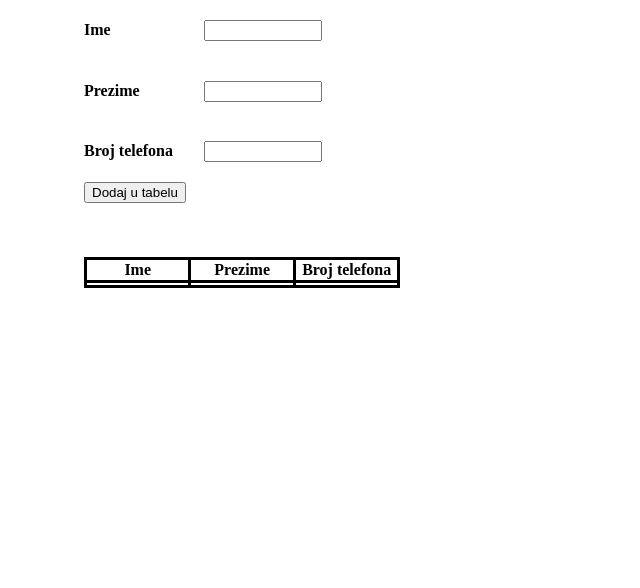
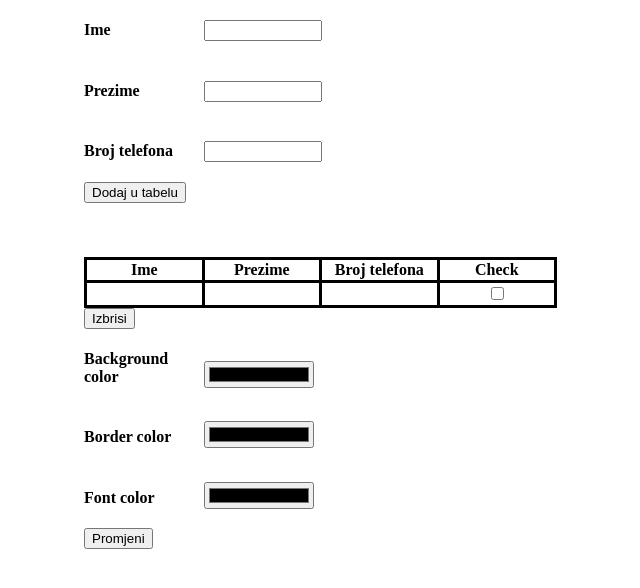
Before and after one commit to puraxa/telefonski-imenik, a plain HTML site: page index.html in a window 1280 px wide. Both pictures are taken after a click on the button "Dodaj u tabelu". Shown: the whole page, without its empty margins (306-946 px from the left). Drawn offline with Linux system fonts and the light colour scheme.

Commit message:
finished

```diff
--- a/add-to-table.js
+++ b/add-to-table.js
@@ -1,8 +1,104 @@
+let users = [];
+let noUsers = 0;
+let globalColor = 'black';
+let globalBackround = 'white';
+let globalBorder = 'black';
+function sorting(column){
+  clearSpan();
+  document.getElementsByTagName('span').innerHTML = "";
+  document.getElementById('tbody').innerHTML = "";
+  users = users.sort(function(a,b) {
+    let aName = a[column];
+    let bName = b[column];
+    if (!isSorted(column)) {
+      document.getElementById(column).innerHTML = '&#x2193;';
+      if (aName < bName) return -1;
+      if (aName > bName) return 1;
+      return 0;
+    } else {
+      document.getElementById(column).innerHTML = '&#x2191;';
+      if (aName > bName) return -1;
+      if (aName < bName) return 1;
+      return 0;
+    }
+  });
+  displayTable();
+}
+function displayTable(){
+  document.getElementById('tbody').innerHTML = "";
+  for(let i = 0; i < users.length; i++){
+    document.getElementById('tbody').innerHTML += `<tr><td class="thtd">${users[i].tname}</td><td class="thtd">${users[i].tsurname}</td><td class="thtd">${users[i].tphone}</td><td class="thtd"><input type="checkbox" name="delete" value="${users[i].no}"></td></tr>`
+  }
+  let clas = document.getElementsByClassName('thtd');
+  console.log(clas);
+  for(let i = 0; i < clas.length; i++){
+    clas[i].style.backgroundColor = ''+globalBackround+'';
+    clas[i].style.borderColor = `${globalBorder}`;
+    clas[i].style.color = `${globalColor}`;
+  }
+}
 function addToTable(){
   let name = document.getElementById('name').value;
   let surname = document.getElementById('surname').value;
   let telephone = document.getElementById('telephone').value;
+  clearInput();
   document.getElementById('table').style = 'display: initial';
-  document.getElementById('tbody').innerHTML += `<tr><td>${name}</td><td>${surname}</td><td>${telephone}</td></tr>`;
-  console.log(name + ' ' + surname + ' ' + telephone);
+  users.push({tname: `${name}`,tsurname: `${surname}`,tphone: `${telephone}`,no: `${noUsers}`});
+  displayTable();
+  noUsers++;
+  console.log(users);
 }
+
+function isSorted(col){
+  for(let i = 0 ; i < users.length - 1; i++){
+    if(users[i][col]>users[i+1][col]) return false;
+  }
+  return true;
+}
+
+function clearSpan(){
+  let spans = document.getElementsByTagName('span');
+  for(let i = 0; i < spans.length; i++){
+    spans[i].innerHTML = "";
+  }
+}
+
+function clearInput(){
+  let input = document.getElementsByTagName('input');
+  for(let i = 0; i < input.length; i++){
+    input[i].value = "";
+  }
+}
+
+function changeapperance(){
+  let bgColor = document.getElementById('bg-color').value;
+  let bcColor = document.getElementById('bc-color').value;
+  let fcColor = document.getElementById('fc-color').value;
+  globalBackround = bgColor;
+  globalBorder = bcColor;
+  globalColor = fcColor;
+
+  let clas = document.getElementsByClassName('thtd');
+  for(let i = 0; i < clas.length; i++){
+    clas[i].style.backgroundColor = `${bgColor}`;
+    clas[i].style.borderColor = `${bcColor}`;
+    clas[i].style.color = `${fcColor}`;
+  }
+}
+
+function deleteUser(id) {
+  let check = document.getElementsByName('delete');
+  console.log(check);
+  for(let i = 0; i < check.length;i++){
+    if(check[i].checked){
+      for(let k = 0; k < users.length;k++){
+        if(check[i].value == users[k].no){
+          users.splice(k,1);
+          break;
+        }
+      }
+    }
+  }
+  displayTable();
+  console.log(users);
+}
--- a/index.html
+++ b/index.html
@@ -17,13 +17,19 @@
     <table id="table" style="display:none;">
       <thead>
         <tr>
-          <th>Ime</th>
-          <th>Prezime</th>
-          <th>Broj telefona</th>
+          <th onclick="sorting('tname')" class="thtd">Ime <span id="tname"></span></th>
+          <th onclick="sorting('tsurname')" class="thtd">Prezime <span id="tsurname"></span></th>
+          <th onclick="sorting('tphone')" class="thtd">Broj telefona <span id="tphone"></span></th>
+          <th class="thtd">Check</th>
         </tr>
       </thead>
       <tbody id="tbody">
       </tbody>
     </table>
+    <button onclick="deleteUser()">Izbrisi</button><br>
+    <h4>Background color</h4><input type="color" id="bg-color"><br>
+    <h4>Border color</h4><input type="color" id="bc-color"><br>
+    <h4>Font color</h4><input type="color" id="fc-color"><br>
+    <button onclick="changeapperance()">Promjeni</button>
   </body>
 </html>
--- a/style.css
+++ b/style.css
@@ -9,14 +9,15 @@ h4 {
   display: inline-block;
   width: 120px;
 }
+table {
+  border-collapse: collapse;
+}
 th,td {
-  width: 30%;
+  width: 20%;
   text-align: center;
   border: solid;
 }
-table {
-  border-collapse: collapse;
-}
+
 #dodaj {
   width: 150px;
 }
```
